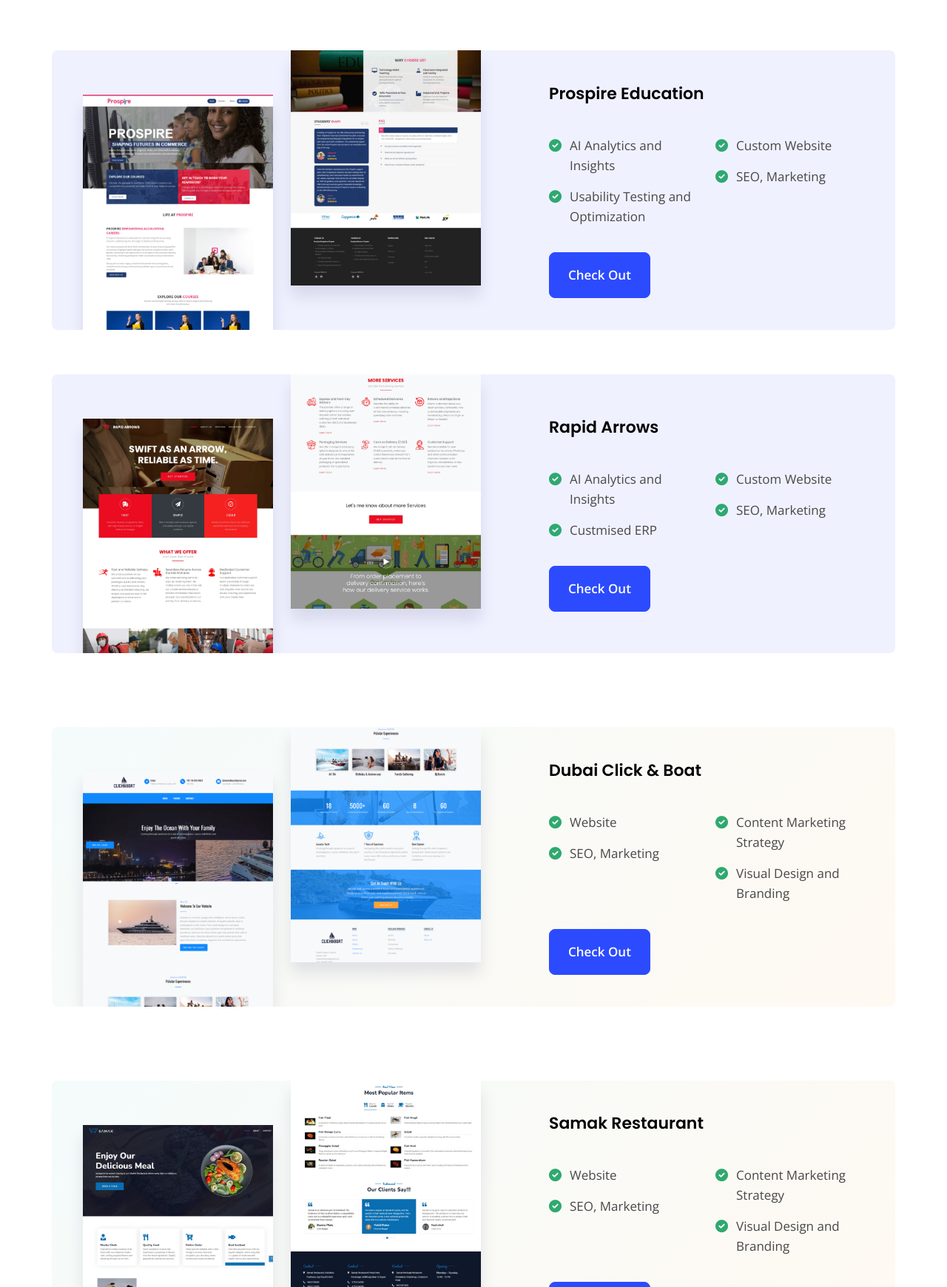
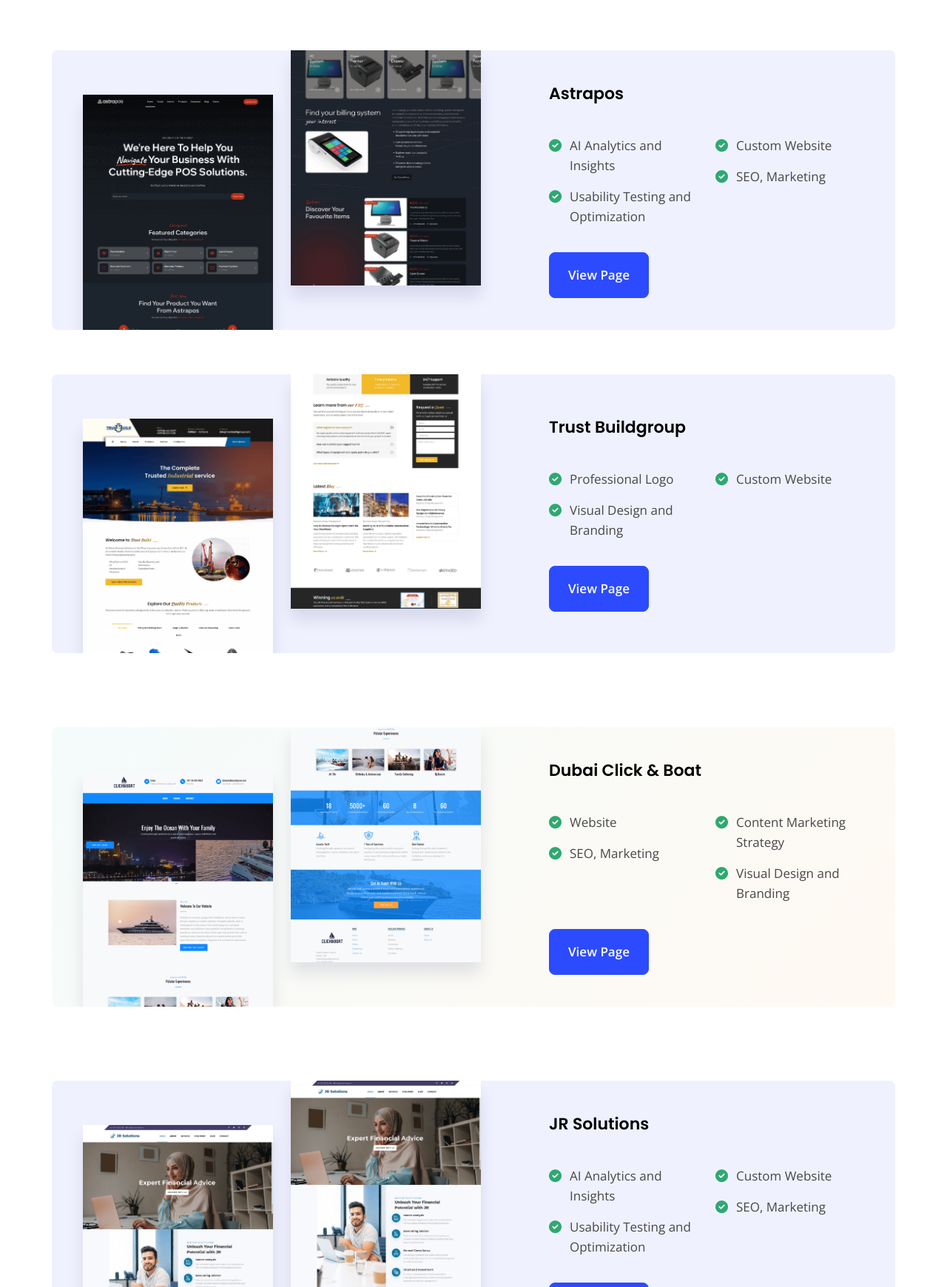
Before and after one commit to c1wexorhost/works, a plain HTML site: page index.html in a window 1280 px wide. Shown: the part 1060-2800 px from the top of the page at 74% size. Drawn offline with nearby package versions, Linux system fonts and the light colour scheme.

Commit message:
product changed

```diff
--- a/index.html
+++ b/index.html
@@ -46,7 +46,10 @@
         <div class="menu-header">
           <div class="menu-logo">
             <div class="website-logo">
-              <a href="https://wa.me/+918899908450/?text=Hi,I%20want%20to%20know%20more%20about%20%0aYour%20Services" class="brandlogo">
+              <a
+                href="https://wa.me/+918899908450/?text=Hi,I%20want%20to%20know%20more%20about%20%0aYour%20Services"
+                class="brandlogo"
+              >
                 <img src="images/logo-white.svg" alt="logo" class="light" />
                 <img src="images/logo_1.png" alt="logo" class="dark" />
               </a>
@@ -84,12 +87,7 @@
           <div class="rundal-nav-cta">
             <ul class="sw-menu-sw-set">
               <li>
-                <a
-                  href=""
-                  class="r-g-btn r-g-btn-2 btn-head"
-                >
-                  Know More
-                </a>
+                <a href="" class="r-g-btn r-g-btn-2 btn-head"> Know More </a>
               </li>
             </ul>
           </div>
@@ -99,7 +97,7 @@
     <!-- Header End -->
 
     <!-- hero section -->
-    <section class="rundal-hero rg-bg-0">
+    <section class="rundal-hero rg-bg-0 hide-on-mobile">
       <div class="container">
         <div class="row justify-content-between vcenter">
           <div class="col-xl-5 col-lg-5">
@@ -125,16 +123,19 @@
                 </span>
               </h1>
               <p class="mt30" data-cue="slideInUp" data-delay="600">
-               Utilize Rundal's cutting-edge features to craft powerful digital solutions effortlessly.
+                Utilize Rundal's cutting-edge features to craft powerful digital
+                solutions effortlessly.
               </p>
 
               <div class="pair-btn mt40" data-cues="slideInUp" data-delay="800">
-                <a href="https://wa.me/+918899908450/?text=Hi,I%20want%20to%20know%20more%20about%20%0aYour%20Services" class="r-g-btn r-g-btn-1">Contact Us Now</a>
                 <a
-                  href="https://wexorai.com"
-                  class="r-g-btn r-g-btn-7"
+                  href="https://wa.me/+918899908450/?text=Hi,I%20want%20to%20know%20more%20about%20%0aYour%20Services"
+                  class="r-g-btn r-g-btn-1"
+                  >Contact Us Now</a
                 >
-                  Visit Our Site</a>
+                <a href="https://wexorai.com" class="r-g-btn r-g-btn-7">
+                  Visit Our Site</a
+                >
               </div>
             </div>
           </div>
@@ -152,7 +153,7 @@
     </section>
     <!--/ -->
     <!-- roll text -->
-    <div class="separatewebhranimation menusw">
+    <div class="separatewebhranimation menusw hide-on-mobile">
       <div class="marquee__inner animation-2" aria-hidden="true">
         <ul class="marquee-item-list">
           <li>
@@ -197,14 +198,77 @@
 
             <p class="mt20">
               <em
-                >Explore a selection of our exceptional projects spanning across UAE, Oman, and India, showcasing our international presence and commitment to excellence.</em
+                >Explore a selection of our exceptional projects spanning across
+                UAE, Oman, and India, showcasing our international presence and
+                commitment to excellence.</em
               >
             </p>
           </div>
         </div>
 
+
+        <!-- demo 1 -->
+        <div
+          class="row justify-content-between vcenter rg-bg-0 mt100 pl30 pr30 roundimg"
+        >
+          <div class="col-lx-8 col-lg-7 padding-right-80">
+            <div class="row">
+              <div class="col-md-6 mt60">
+                <div class="demo-card shadow">
+                  <div class="img-sol">
+                    <a href="https://posastra.com">
+                      <img
+                        src="images/main/ap1.png"
+                        alt="img"
+                        class="w-100"
+                      />
+                    </a>
+                  </div>
+                </div>
+              </div>
+              <div class="col-md-6 demoimg2">
+                <div class="demo-card shadow">
+                  <div class="img-sol">
+                    <a href="https://posastra.com">
+                      <img
+                        src="images/main/ap2.png"
+                        alt="img"
+                        class="w-100"
+                      />
+                    </a>
+                  </div>
+                </div>
+              </div>
+            </div>
+          </div>
+          <div class="col-xl-5 col-lg-5 mmt40">
+            <div class="demo-data">
+              <h3>Astrapos</h3>
+              <div class="row mt40">
+                <div class="col-md-6">
+                  <ul class="ullist check">
+                    <li>AI Analytics and Insights</li>
+                    <li>Usability Testing and Optimization</li>
+                  </ul>
+                </div>
+                <div class="col-md-6">
+                  <ul class="ullist check">
+                    <li>Custom Website</li>
+                    <li>SEO, Marketing</li>
+                  </ul>
+                </div>
+              </div>
+              <a
+                href="https://posastra.com"
+                class="r-g-btn r-g-btn-1 mt20"
+                >View Page</a
+              >
+            </div>
+          </div>
+        </div>
+
         <!-- demo 2 -->
-               <div
+        <!-- <div
           class="row justify-content-between vcenter rg-bg-0 mt100 pl30 pr30 roundimg"
         >
           <div class="col-lx-8 col-lg-7 padding-right-80">
@@ -254,15 +318,73 @@
                   </ul>
                 </div>
               </div>
-                   <a href="https://prospireeducation.in/" class="r-g-btn r-g-btn-1 mt20"
-                     >Check Out</a
+              <a
+                href="https://prospireeducation.in/"
+                class="r-g-btn r-g-btn-1 mt20"
+                >View Page</a
+              >
+            </div>
+          </div>
+        </div> -->
+
+
+        <div
+          class="row justify-content-between vcenter mt60 rg-bg-0 pl30 pr30 roundimg"
+        >
+          <div class="col-lx-8 col-lg-7 padding-right-80">
+            <div class="row">
+              <div class="col-md-6 mt60">
+                <div class="demo-card shadow">
+                  <div class="img-sol">
+                    <a href="https://trustbuildgroup.com/">
+                      <img
+                        src="images/main/tb1.png"
+                        alt="img"
+                        class="w-100"
+                      />
+                    </a>
+                  </div>
+                </div>
+              </div>
+              <div class="col-md-6 demoimg2">
+                <div class="demo-card shadow">
+                  <div class="img-sol">
+                    <a href="https://trustbuildgroup.com/">
+                      <img
+                        src="images/main/tb2.png"
+                        alt="img"
+                        class="w-100"
+                      />
+                    </a>
+                  </div>
+                </div>
+              </div>
+            </div>
+          </div>
+          <div class="col-xl-5 col-lg-5 mmt40">
+            <div class="demo-data">
+              <h3>Trust Buildgroup</h3>
+              <div class="row mt40">
+                <div class="col-md-6">
+                  <ul class="ullist check">
+                    <li>Professional Logo</li>
+                    <li>Visual Design and Branding</li>
+                  </ul>
+                </div>
+                <div class="col-md-6">
+                  <ul class="ullist check">
+                    <li>Custom Website</li>
+                  </ul>
+                </div>
+              </div>
+              <a href="https://trustbuildgroup.com/" class="r-g-btn r-g-btn-1 mt20"
+                >View Page</a
               >
             </div>
           </div>
         </div>
-
         <!-- demo 5 -->
-        <div
+        <!-- <div
           class="row justify-content-between vcenter mt60 rg-bg-0 pl30 pr30 roundimg"
         >
           <div class="col-lx-8 col-lg-7 padding-right-80">
@@ -313,13 +435,11 @@
                 </div>
               </div>
               <a href="https://rapidarrows.com" class="r-g-btn r-g-btn-1 mt20"
-                >Check Out</a
+                >View Page</a
               >
             </div>
           </div>
-        </div>
-
-
+        </div> -->
 
         <!-- demo 3 -->
         <!-- <div
@@ -373,7 +493,7 @@
                 </div>
               </div>
               <a href="https://alosoolaudit.com" class="r-g-btn r-g-btn-1 mt20"
-                >Check Out</a
+                >View Page</a
               >
             </div>
           </div>
@@ -430,12 +550,74 @@
                   </ul>
                 </div>
               </div>
-                    <a href="https://dubaiclickandboat.com/" class="r-g-btn r-g-btn-1 mt20"
-                      >Check Out</a
+              <a
+                href="https://dubaiclickandboat.com/"
+                class="r-g-btn r-g-btn-1 mt20"
+                >View Page</a
               >
             </div>
           </div>
         </div>
+
+        <div
+          class="row justify-content-between vcenter rg-bg-0 mt100 pl30 pr30 roundimg"
+        >
+          <div class="col-lx-8 col-lg-7 padding-right-80">
+            <div class="row">
+              <div class="col-md-6 mt60">
+                <div class="demo-card shadow">
+                  <div class="img-sol">
+                    <a href="https://jrauditing.com/">
+                      <img
+                        src="images/main/jr1.png"
+                        alt="img"
+                        class="w-100"
+                      />
+                    </a>
+                  </div>
+                </div>
+              </div>
+              <div class="col-md-6 demoimg2">
+                <div class="demo-card shadow">
+                  <div class="img-sol">
+                    <a href="https://jrauditing.com/">
+                      <img
+                        src="images/main/jr1.png"
+                        alt="img"
+                        class="w-100"
+                      />
+                    </a>
+                  </div>
+                </div>
+              </div>
+            </div>
+          </div>
+          <div class="col-xl-5 col-lg-5 mmt40">
+            <div class="demo-data">
+              <h3>JR Solutions</h3>
+              <div class="row mt40">
+                <div class="col-md-6">
+                  <ul class="ullist check">
+                    <li>AI Analytics and Insights</li>
+                    <li>Usability Testing and Optimization</li>
+                  </ul>
+                </div>
+                <div class="col-md-6">
+                  <ul class="ullist check">
+                    <li>Custom Website</li>
+                    <li>SEO, Marketing</li>
+                  </ul>
+                </div>
+              </div>
+              <a
+                href="https://jrauditing.com/"
+                class="r-g-btn r-g-btn-1 mt20"
+                >View Page</a
+              >
+            </div>
+          </div>
+        </div>
+
 
         <!-- demo 4 -->
         <div
@@ -488,8 +670,10 @@
                   </ul>
                 </div>
               </div>
-              <a href="https://samakrestaurants.com/" class="r-g-btn r-g-btn-1 mt20"
-                >Check Out</a
+              <a
+                href="https://samakrestaurants.com/"
+                class="r-g-btn r-g-btn-1 mt20"
+                >View Page</a
               >
             </div>
           </div>
@@ -547,7 +731,7 @@
                 </div>
               </div>
               <a href="https://fit4kitchen.in/" class="r-g-btn r-g-btn-1 mt20"
-                >Check Out</a
+                >View Page</a
               >
             </div>
           </div>
@@ -569,10 +753,7 @@
                   <h3 class="mb15">
                     Are You Planning To Redesign Your Agency's Website?
                   </h3>
-                  <a
-                    href="https://wexorai.com"
-                    class="r-g-btn r-g-btn-7 mt30"
-                  >
+                  <a href="https://wexorai.com" class="r-g-btn r-g-btn-7 mt30">
                     Visit Our Site <i class="fa-solid fa-cart-shopping"></i
                   ></a>
                 </div>
@@ -650,7 +831,11 @@
                 You're in the Right Place.
               </h4>
               <p class="wow fadeInUp" data-wow-delay=".4s">
-                Explore the capabilities of our platform for building exceptional websites tailored to your needs. Our solutions offer extensive customization options to match your business objectives seamlessly.</p>
+                Explore the capabilities of our platform for building
+                exceptional websites tailored to your needs. Our solutions offer
+                extensive customization options to match your business
+                objectives seamlessly.
+              </p>
             </div>
           </div>
         </div>
@@ -662,7 +847,10 @@
               </div>
               <h4>Customization Options</h4>
               <p>
-               Highly customizable solutions that align with your unique requirements, offering flexibility in features, branding, and integration to meet individual needs.</p>
+                Highly customizable solutions that align with your unique
+                requirements, offering flexibility in features, branding, and
+                integration to meet individual needs.
+              </p>
             </div>
           </div>
           <div class="col-lg-4 col-md-6 mt30">
@@ -672,7 +860,9 @@
               </div>
               <h4>Seamless Integration</h4>
               <p>
-               Effortlessly integrate our solutions with your existing systems and workflows, streamlining operations and enhancing productivity for optimized business performance.
+                Effortlessly integrate our solutions with your existing systems
+                and workflows, streamlining operations and enhancing
+                productivity for optimized business performance.
               </p>
             </div>
           </div>
@@ -683,7 +873,9 @@
               </div>
               <h4>Innovative Solutions</h4>
               <p>
-               Delivering cutting-edge solutions tailored to your business challenges, leveraging the latest technologies and industry trends for competitive advantages.
+                Delivering cutting-edge solutions tailored to your business
+                challenges, leveraging the latest technologies and industry
+                trends for competitive advantages.
               </p>
             </div>
           </div>
@@ -694,7 +886,9 @@
               </div>
               <h4>Scalable Applications</h4>
               <p>
-               Our applications grow with your business, handling increasing demands without compromising performance, ensuring adaptability to changing requirements.
+                Our applications grow with your business, handling increasing
+                demands without compromising performance, ensuring adaptability
+                to changing requirements.
               </p>
             </div>
           </div>
@@ -708,7 +902,9 @@
               </div>
               <h4>Quick Support</h4>
               <p>
-               Get timely assistance with our 24/7 customer support team, ensuring seamless problem-solving and guidance for your business needs.
+                Get timely assistance with our 24/7 customer support team,
+                ensuring seamless problem-solving and guidance for your business
+                needs.
               </p>
             </div>
           </div>
@@ -719,7 +915,9 @@
               </div>
               <h4>Robust Security Measures</h4>
               <p>
-               Protecting your assets and data with industry-leading security practices, including encryption, access controls, and threat detection for compliance and peace of mind.
+                Protecting your assets and data with industry-leading security
+                practices, including encryption, access controls, and threat
+                detection for compliance and peace of mind.
               </p>
             </div>
           </div>
@@ -739,8 +937,9 @@
           >
             <h1>Get Started with Our Services</h1>
             <p class="wow fadeInUp" data-wow-delay=".4s">
-               Discover the power of our services, exclusively available through our platform. Kickstart your journey
-               with us and unlock endless possibilities for your business growth.
+              Discover the power of our services, exclusively available through
+              our platform. Kickstart your journey with us and unlock endless
+              possibilities for your business growth.
             </p>
             <a
               href="https://wa.me/+918899908450/?text=Hi,I%20want%20to%20know%20more%20about%20%0aYour%20Services"
@@ -761,7 +960,6 @@
               <p>© 2024 WexorAI. All Rights Reserved.</p>
             </div>
           </div>
-
         </div>
       </div>
     </div>
```
Also changed, not shown: css/responsive.css (+6 -1 lines), images/main/ap1.png (added), images/main/ap2.png (added), images/main/jr1.png (added), images/main/jr2.png (added), images/main/tb1.png (added), images/main/tb2.png (added). Lines whose indentation alone changed are shown as unchanged.
